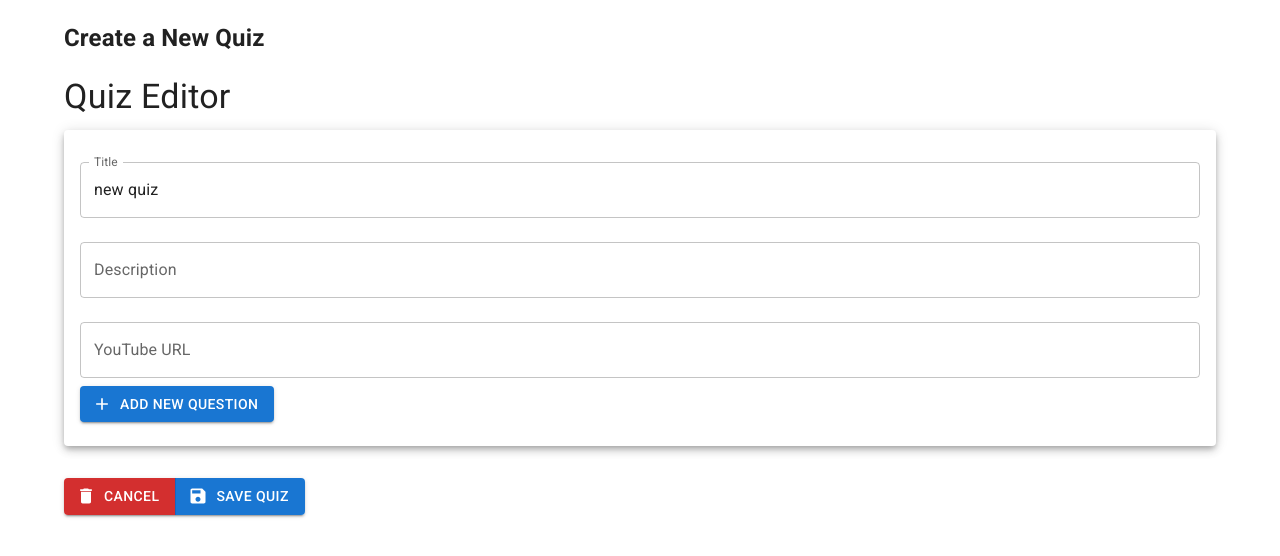
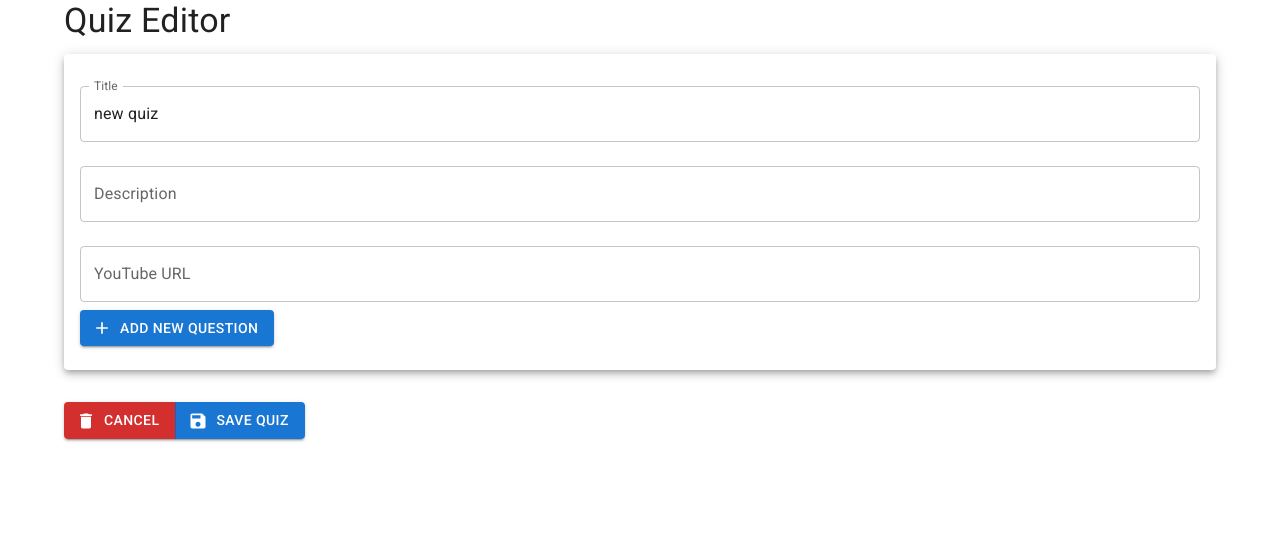
Before and after one commit to rjpals/bsn-app, a React (Create React App) app: page /quiz/new in a window 1280 px wide. Shown: the top 556 px of the page. Built offline with nearby package versions, Linux system fonts and the light colour scheme.

Commit message:
Remove unstyled title

```diff
--- a/src/components/QuizCreator.tsx
+++ b/src/components/QuizCreator.tsx
@@ -26,12 +26,7 @@ const QuizCreator = () => {
     navigate("/");
   };
 
-  return (
-    <div>
-      <h2>Create a New Quiz</h2>
-      <QuizEditor quiz={newQuiz} setQuiz={setNewQuiz} onSave={handleSave} />
-    </div>
-  );
+  return <QuizEditor quiz={newQuiz} setQuiz={setNewQuiz} onSave={handleSave} />;
 };
 
 export default QuizCreator;
```
